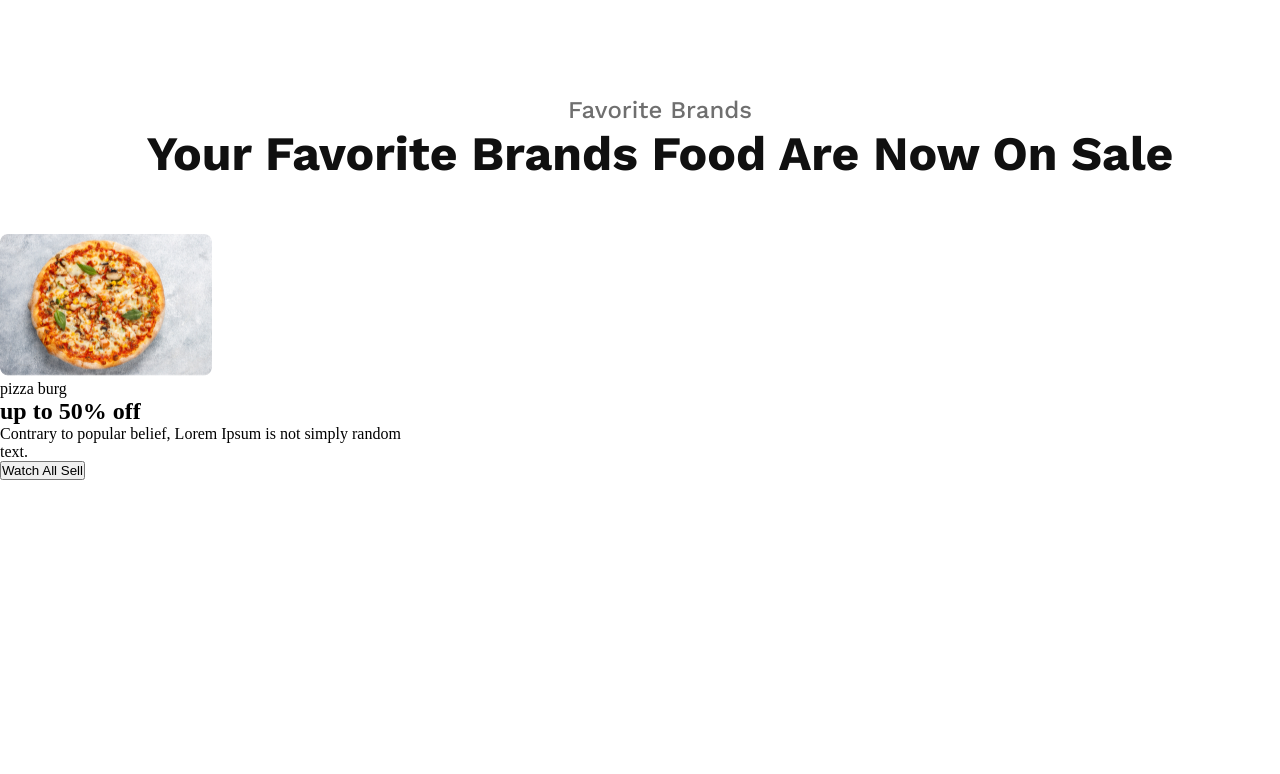
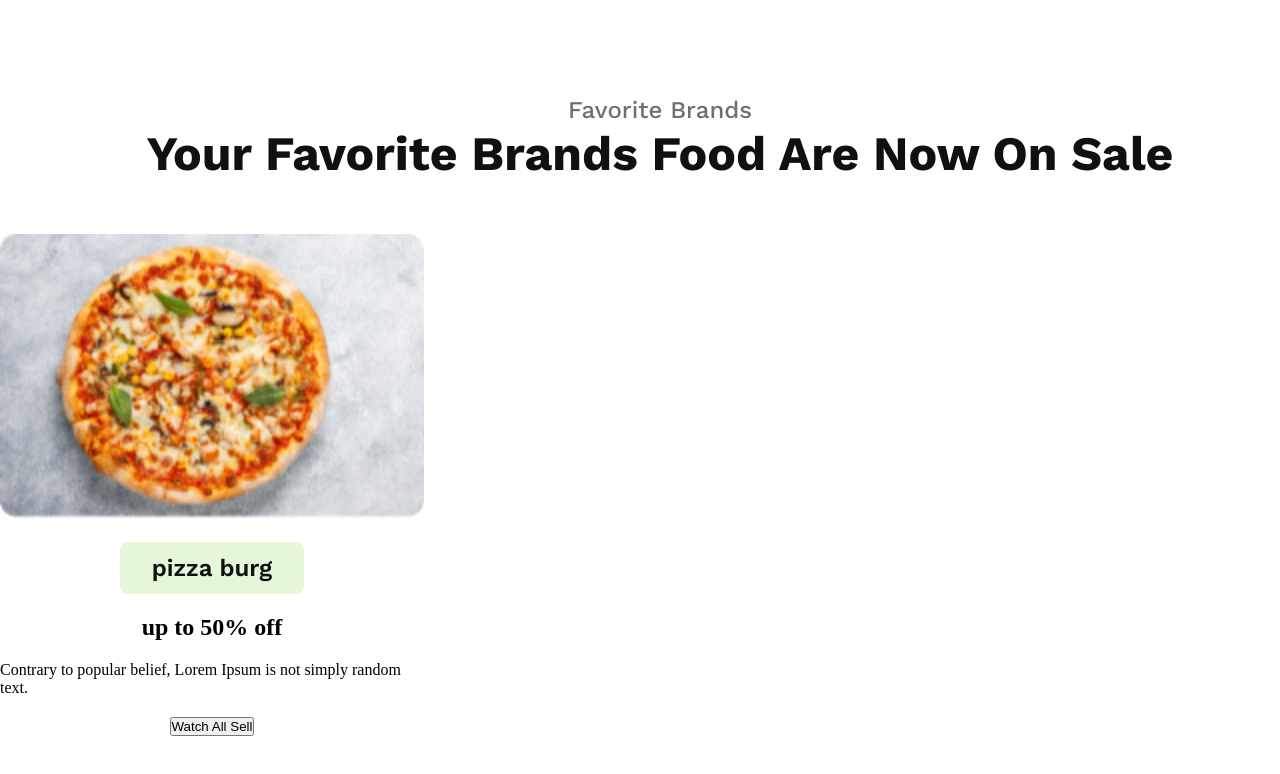
Before and after one commit to syedulislamsyed66/food-restaurant-project, a plain HTML site: page index.html in a window 1280 px wide. Shown: the part 921-1695 px from the top of the page. Before the commit the page ends 1501 px from the top, so only its background shows below. Drawn offline with nearby package versions, Linux system fonts and the light colour scheme.

Commit message:
updated commit

```diff
--- a/index.html
+++ b/index.html
@@ -28,10 +28,10 @@
             </div>
             <div class="card-container">
                 <div class="card">
-                <div>
+                <div class="image-box">
                     <img src="assets/pizza.png" alt="">
                 </div>
-                <div>
+                <div class="shop">
                     <span>pizza burg</span>
                 </div>
                 <h1>up to 50% off</h1>
--- a/style/style.css
+++ b/style/style.css
@@ -104,4 +104,27 @@ padding: 0px;
 }
 .card{
     max-width: 424px;
+    display: flex;
+    flex-direction: column;
+    gap: 20px;
+    justify-content: center;
+    align-items: center;
 }
+.card .image-box{
+    width: 424px;
+}
+.card .image-box img{
+    width: 100%;
+}
+.card .shop{
+    border-radius: 8px;
+    background: rgba(82, 195, 3, 0.15);
+    padding: 14px 32px 14px 32px;
+    color: rgba(16, 16, 16, 1);
+    font-family: Work Sans;
+    font-size: 24px;
+    font-weight: 600;
+    line-height: 100%;
+    letter-spacing: 0%;
+    text-align: center;
+}
```
